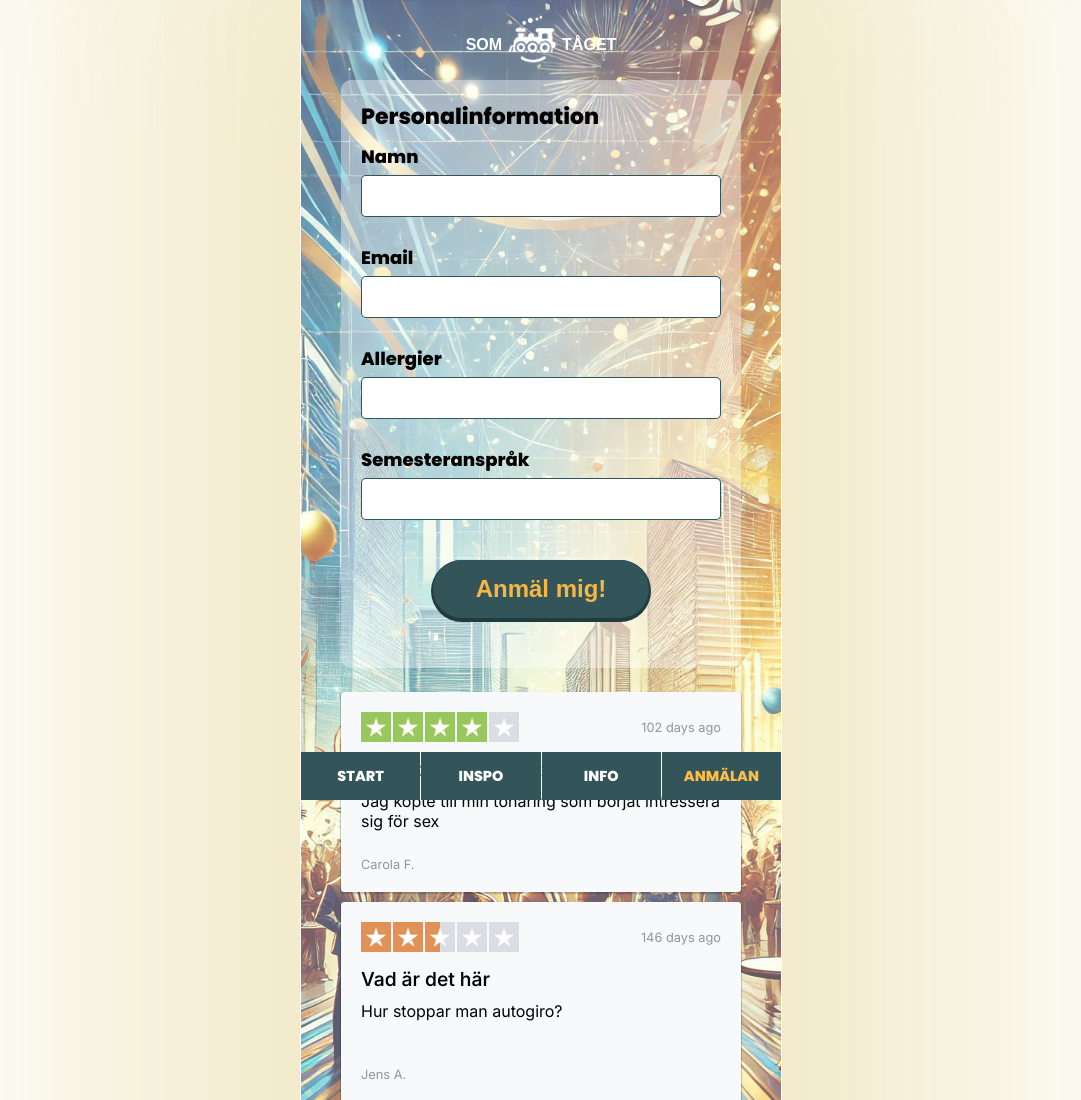
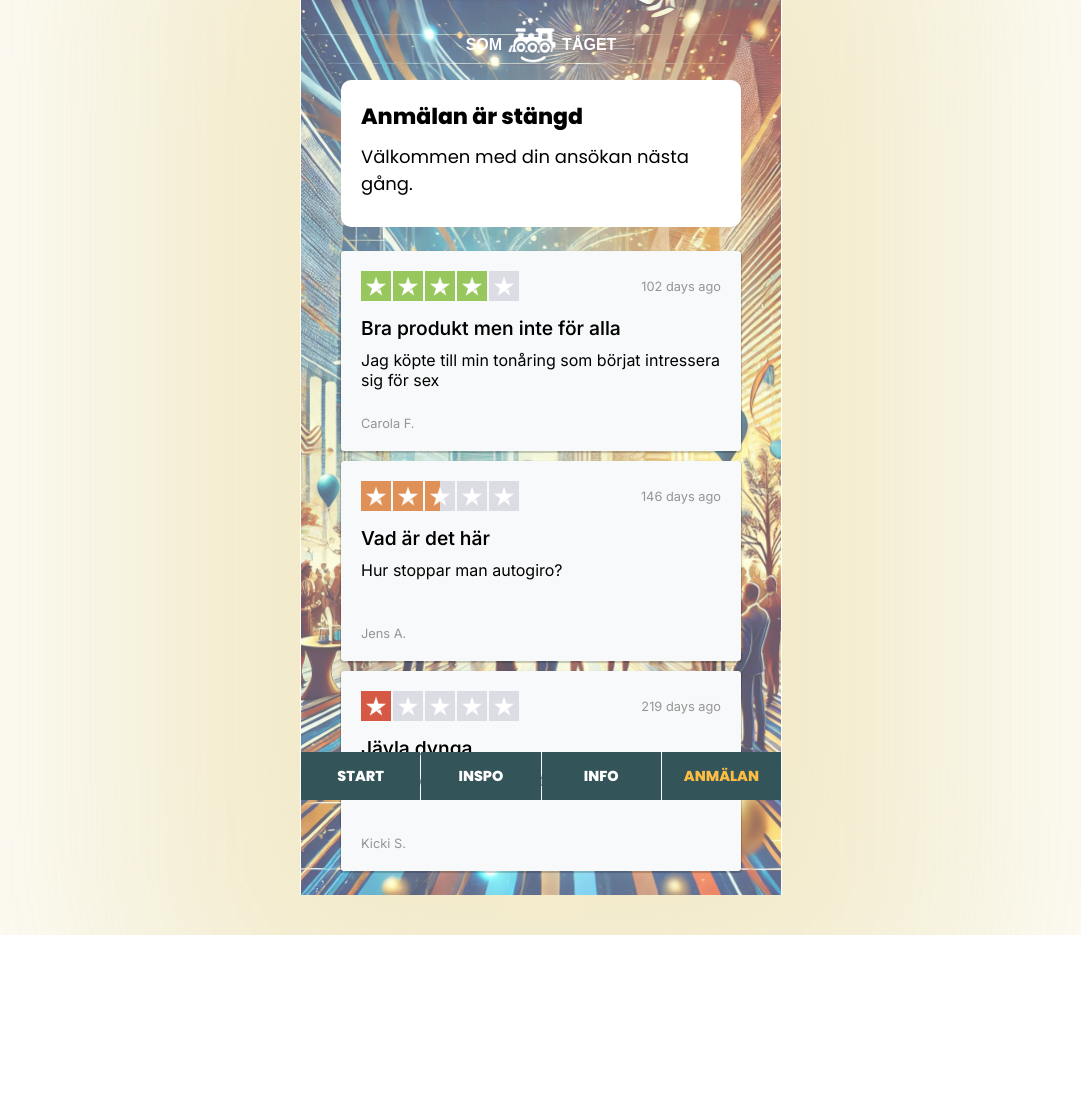
Before and after one commit to svenhamberg/somtaget, a plain HTML site: page firmafest/rsvp.html in a window 1280 px wide. Shown: the top 1100 px of the page, without its empty margins (99-1180 px from the left). After the commit the page ends 935 px from the top, so only its background shows below. Drawn offline with Linux system fonts and the light colour scheme; a web font is replaced by a local one.

Commit message:
remove rsvp form

```diff
--- a/firmafest/rsvp.html
+++ b/firmafest/rsvp.html
@@ -20,8 +20,9 @@
                 <img src="images/engine-logo-w.png" alt="Som Tåget logo" class="logo-image">
                 <span class="logo-text">TÅGET</span>
             </div>
-            <div class="form-container">
-                <div class="form-header">Personalinformation</div>
+            <div class="form-container" style="background-color:white">
+                <div class="form-header">Anmälan är stängd</div>Välkommen med din ansökan nästa gång.
+                <!-- <div class="form-header">Personalinformation</div>
                 <form id="myForm" action="https://docs.google.com/forms/u/0/d/e/1FAIpQLSeOmPHHT4sqfWuqFR19bDURpA0roihGTfTV_90TI-b3Pm3ffA/formResponse" method="POST" target="hidden_iframe" onsubmit="submitted=true;">
                     <label for="name">Namn</label>
                     <div class="gradient-border"><input type="text" id="name" name="entry.1277874608" required></div><br>
@@ -33,7 +34,7 @@
                     <div class="gradient-border"><input type="text" id="vacation" name="entry.776624664"></div>
                     <button type="submit" class="somtaget-button">Anmäl mig!</button>
                 </form>
-                <iframe name="hidden_iframe" style="display:none;"></iframe>
+                <iframe name="hidden_iframe" style="display:none;"></iframe> -->
             </div>
             <div class="review-list">
                 <div class="review">
```
